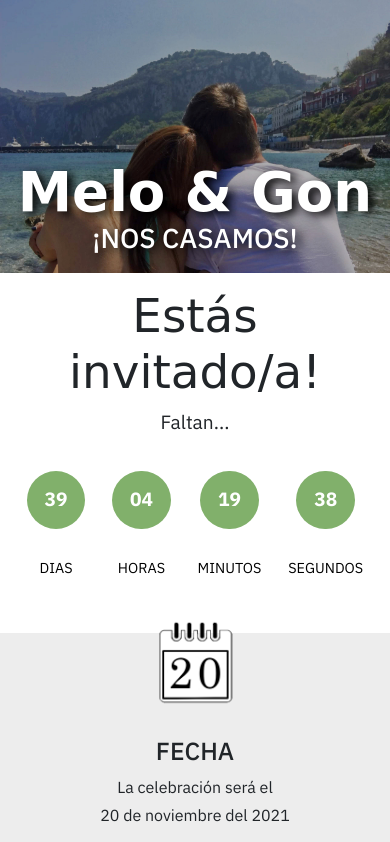
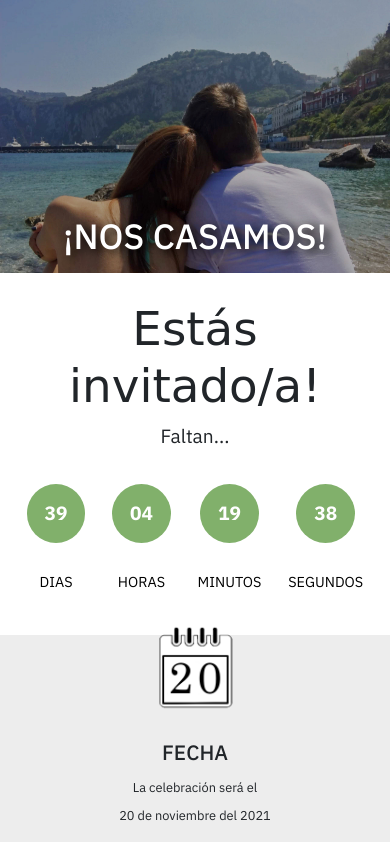
Before and after one commit to gonwar07/casamiento, a plain HTML site: page index.html in a window 390 px wide. Shown: the top 842 px of the page. Drawn offline with nearby package versions, Linux system fonts and the light colour scheme; a web font is replaced by a local one.

Commit message:
Tercer commit - FINAL

```diff
--- a/css/estilos.css
+++ b/css/estilos.css
@@ -7,6 +7,9 @@ h1{
 }
 h2,h3,p{
     font-family: 'IBM Plex Sans', sans-serif;
+}
+.textoJunto, p{
+    font-size: 1rem;
 }
 body{
     line-height: 12vw;
@@ -44,15 +47,16 @@ header{
     height: 70vw;
 }
 .tituloPortada{
+    display: none;
     font-size: 14vw;
     font-weight: bold;
     margin-top: -29vw;
     text-shadow: 5px 3px 10px black;
 }
 .textoPortada{
-    font-size: 7vw;
+    font-size: 9vw;
     text-shadow: 5px 3px 10px black;
-    margin-top: -3vw;
+    margin-top: -15vw;
 }
 
 /* MAIN */
@@ -112,7 +116,7 @@ header{
     text-align: center;
     align-items: center;
     justify-content: center;
-    padding-top: 6vw;
+    padding-top: 12vw;
     padding-bottom: 6vw;
 }
 .textoContador{
@@ -249,6 +253,18 @@ footer{
 footer h2{
     font-family: 'Birthstone', cursive;
     font-size: 10vw;
+}
+@media screen and (max-width:400px) {
+
+    .fecha h2, .ceremonia h2, .recepcion h2, .lugarCelebracion h2, .dressCode h2, .instagram h2, .regalo h2, .asistencia h2, .comida h2{
+        font-size: 1.3rem;
+    }
+    .textoJunto, p{
+        font-size: 0.8rem;
+    }
+    .lugarCelebracion h3{
+        font-size: 1.2rem;
+    }
 }
 @media screen and (max-width:500px) {
     #datosBancarios{
```
